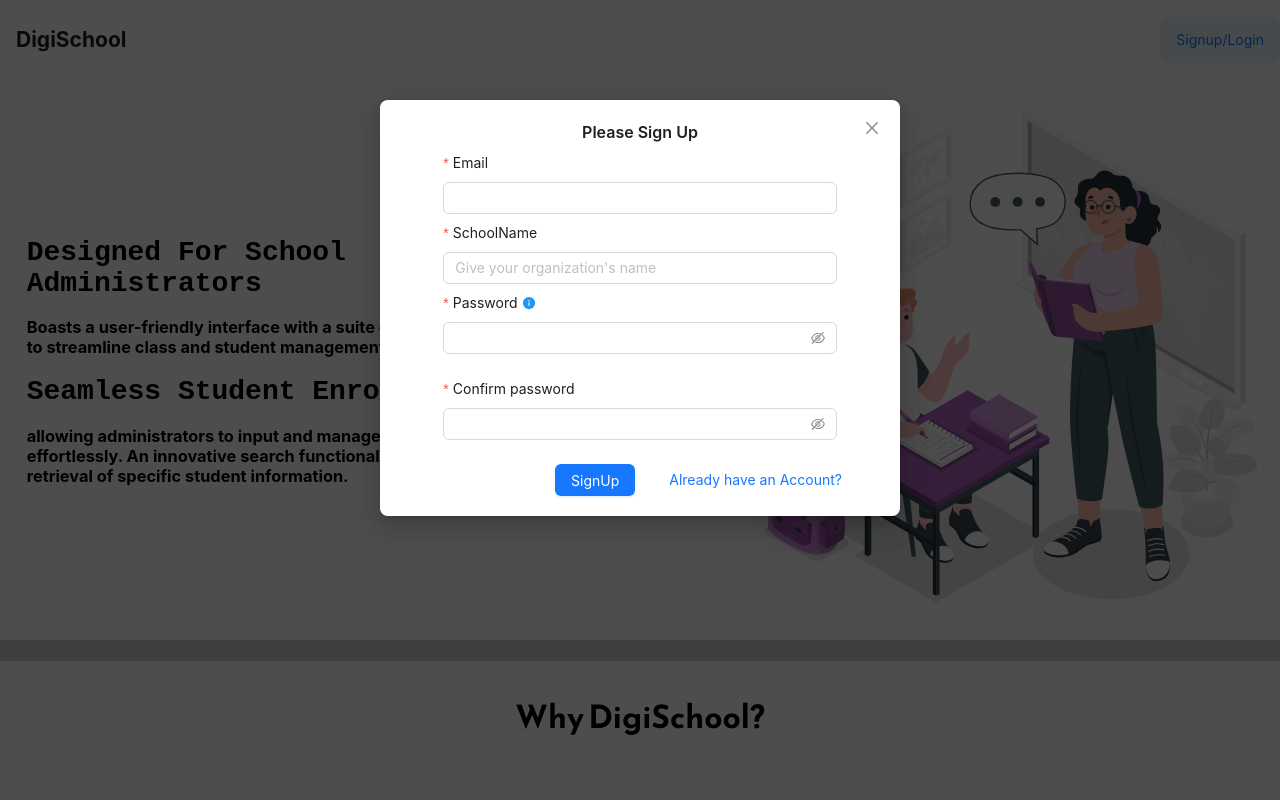
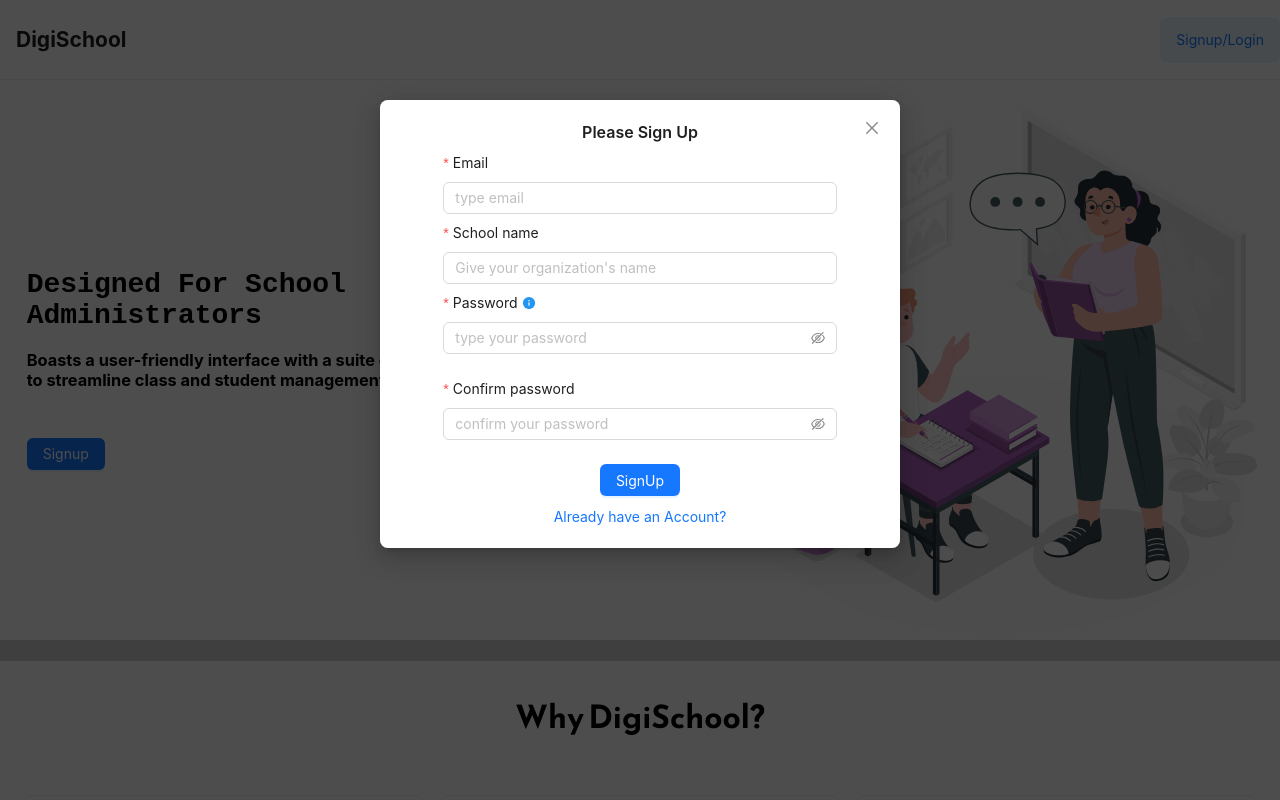
Before and after one commit to papai004/DigiSchool-Frontend, a React (Create React App) app: page / in a window 1280 px wide. Both pictures are taken after a click on the item "Signup/Login". Shown: the top 800 px of the page. Built offline with nearby package versions, Linux system fonts and the light colour scheme.

Commit message:
updated styling and modal button loading

```diff
--- a/src/components/Login.jsx
+++ b/src/components/Login.jsx
@@ -77,7 +77,7 @@ const Login = ({valueFromLogin}) => {
           id="LoginForm"
           name="LoginForm"
           style={{
-            height: "360px",
+            height: "385px",
             maxWidth: 600,
           }}
           initialValues={{
@@ -99,7 +99,7 @@ const Login = ({valueFromLogin}) => {
                   },
                 ]}
               >
-                <Input />
+                <Input placeholder="type email"/>
               </Form.Item>
             </Col>
           </Row>
@@ -116,23 +116,23 @@ const Login = ({valueFromLogin}) => {
                   },
                 ]}
               >
-                <Input.Password />
+                <Input.Password placeholder="type password"/>
               </Form.Item>
             </Col>
           </Row>
           <Row>
             <Button
-              style={{ margin: "auto 0 auto 30%" }}
+              style={{ margin: "auto auto 10px auto" }}
               loading={isLoading}
               type="primary"
               htmlType="submit"
             >
               Login
             </Button>
-            <div style={{ width: "50%", margin: "auto" }}>
+          </Row>
+          <div style={{ margin: "auto auto 10px auto" }}>
               <Link onClick={LoginHandler}>Create Account</Link>
             </div>
-          </Row>
           {isOpen === true ? (
             <ForgotPasswordModal
               open={isOpen}
@@ -142,7 +142,6 @@ const Login = ({valueFromLogin}) => {
           ) : null}
 
           <Form.Item
-            style={{marginTop: "1rem", marginLeft: "8rem", marginRight: "-6rem"}}
             name="forgot password">
             <Link onClick={onClick}>forgot password?</Link>
           </Form.Item>
--- a/src/components/Signup.jsx
+++ b/src/components/Signup.jsx
@@ -91,14 +91,14 @@ const Signup = ({ valueFromSignup }) => {
                 },
               ]}
             >
-              <Input />
+              <Input placeholder="type email" />
             </Form.Item>
           </Col>
         </Row>
         <Row className="mt-minus-1">
           <Col offset={4} span={20} style={{ margin: "auto" }}>
             <Form.Item
-              label="SchoolName"
+              label="School name"
               name="schoolName"
               rules={[
                 {
@@ -128,7 +128,7 @@ const Signup = ({ valueFromSignup }) => {
                 },
               ]}
             >
-              <Input.Password />
+              <Input.Password placeholder="type your password"/>
             </Form.Item>
           </Col>
         </Row>
@@ -158,7 +158,7 @@ const Signup = ({ valueFromSignup }) => {
                 }),
               ]}
             >
-              <Input.Password />
+              <Input.Password placeholder="confirm your password"/>
             </Form.Item>
           </Col>
         </Row>
@@ -167,14 +167,12 @@ const Signup = ({ valueFromSignup }) => {
             loading={isLoading}
             type="primary"
             htmlType="submit"
-            style={{ margin: "auto 0 auto 32%" }}
+            style={{ margin: "auto auto 10px auto" }}
           >
             SignUp
           </Button>
-          <div style={{ width: "50%", margin: "auto" }}>
-            <Link onClick={LoginHandler}>Already have an Account?</Link>
-          </div>
         </Row>
+        <Link onClick={LoginHandler}>Already have an Account?</Link>
       </Form>
     </React.Fragment>
   );
--- a/src/components/modal/AddStudentModal.jsx
+++ b/src/components/modal/AddStudentModal.jsx
@@ -40,6 +40,7 @@ const AddStudentModal = ({ open, onCancel, dataToSend }) => {
   const [standardData, setStandardData] = useState([]);
   const [standardValue, setStandardValue] = useState("");
   const [sectionValue, setSectionValue] = useState([]);
+  const [isLoading, setIsLoading] = useState(false);
   const [form] = useForm();
 
   const getStandardList = async () => {
@@ -67,6 +68,7 @@ const AddStudentModal = ({ open, onCancel, dataToSend }) => {
 
   const onFinish = (values) => {
     dataToSend(values);
+    setIsLoading(true);
     if (open === false) {
       form.resetFields();
     }
@@ -117,6 +119,7 @@ const AddStudentModal = ({ open, onCancel, dataToSend }) => {
         style={{
           maxHeight: 400,
           overflowY: "auto",
+          overflowX: "hidden",
           margin: "auto",
         }}
       >
@@ -143,7 +146,7 @@ const AddStudentModal = ({ open, onCancel, dataToSend }) => {
           <Col span={8}>
             <Form.Item
               name="parentName"
-              label="ParentName"
+              label="Parent name"
               rules={[
                 {
                   required: true,
@@ -257,7 +260,7 @@ const AddStudentModal = ({ open, onCancel, dataToSend }) => {
           <Col span={8}>
             <Form.Item
               name="mobileNo"
-              label="Mobile Number"
+              label="Mobile no"
               rules={[
                 {
                   required: true,
@@ -275,7 +278,7 @@ const AddStudentModal = ({ open, onCancel, dataToSend }) => {
           <Col span={8}>
             <Form.Item
               name="bloodGroup"
-              label="BloodGroup"
+              label="Blood group"
               rules={[
                 {
                   required: true,
@@ -317,6 +320,7 @@ const AddStudentModal = ({ open, onCancel, dataToSend }) => {
         </Row>
         <Row>
           <Button
+            loading={isLoading}
             type="primary"
             htmlType="submit"
             style={{ width: "25%", margin: "auto" }}
--- a/src/components/modal/DeleteStandardModal.jsx
+++ b/src/components/modal/DeleteStandardModal.jsx
@@ -15,7 +15,7 @@ const StandardDeleteModal = ({ visible, onClose, payloadData, response }) => {
       maskClosable={false}
     >
       <h3>
-        Do you really want to delete the standard{" "}
+        Do you really want to delete the standard
         <Tag color="blue">{payloadData.standard_name}</Tag>?
       </h3>
       <div style={{ display: "flex", justifyContent: "center" }}>
--- a/src/components/modal/EditStudentModal.jsx
+++ b/src/components/modal/EditStudentModal.jsx
@@ -39,6 +39,7 @@ const EditStudentModal = ({ open, dataToSend, onCancel, payloadData }) => {
   const [standardData, setStandardData] = useState([]);
   const [standardValue, setStandardValue] = useState("");
   const [sectionValue, setSectionValue] = useState([]);
+  const [isLoading, setIsLoading] = useState(false);
   const [form] = useForm();
 
   const getStandardList = async () => {
@@ -63,8 +64,11 @@ const EditStudentModal = ({ open, dataToSend, onCancel, payloadData }) => {
 
   const onFinish = (values) => {
     payloadData(values);
+    setIsLoading(true);
     if (open === false) {
       form.resetFields();
+    }else{
+      setIsLoading(false);
     }
   };
 
@@ -302,6 +306,7 @@ const EditStudentModal = ({ open, dataToSend, onCancel, payloadData }) => {
         </div>
         <Row>
           <Button
+            loading={isLoading}
             type="primary"
             htmlType="submit"
             style={{ width: "25%", margin: "auto" }}
--- a/src/pages/HomePage.jsx
+++ b/src/pages/HomePage.jsx
@@ -1,28 +1,43 @@
-import { Row, Col } from "antd";
+import { Row, Col, Button } from "antd";
 import Home2 from "../assets/images/home2.svg";
 import Navbar from "../components/landing/Navbar";
 import Feature from "../components/landing/Features";
 import Footer from "../components/landing/Footer";
 import Testimonials from "../components/landing/Testimonials";
 import Work from "../components/landing/Works";
+import { useState } from "react";
+import AuthModal from "../components/modal/AuthModal";
 
 const Landing = () => {
+  const [isOpen, setIsOpen] = useState(false);
+
+  const signupHandler = (e) => {
+    e.preventDefault();
+    setIsOpen(true);
+  };
+
+  const onCancel = () => {
+    setIsOpen(false);
+  };
+
   return (
     <>
       <Navbar />
       <Row style={{ backgroundColor: "white" }}>
         <Col span={10} style={{ margin: "auto" }}>
-          <h1 style={{fontFamily: "monospace"}}>Designed For School Administrators</h1>
+          <h1 style={{ fontFamily: "monospace" }}>
+            Designed For School Administrators
+          </h1>
           <h3>
             Boasts a user-friendly interface with a suite of powerful features
             to streamline class and student management.
           </h3>
-          <h1 style={{fontFamily: "monospace"}}>Seamless Student Enrollment</h1>
-          <h3>
-            allowing administrators to input and manage student details
-            effortlessly. An innovative search functionality enables quick
-            retrieval of specific student information.
-          </h3>
+          {isOpen === true ? (
+            <AuthModal open={isOpen} onCancel={onCancel} />
+          ) : null}
+          <Button style={{marginTop: "2rem"}} type="primary" onClick={signupHandler}>
+            Signup
+          </Button>
         </Col>
         <Col
           span={13}
```
